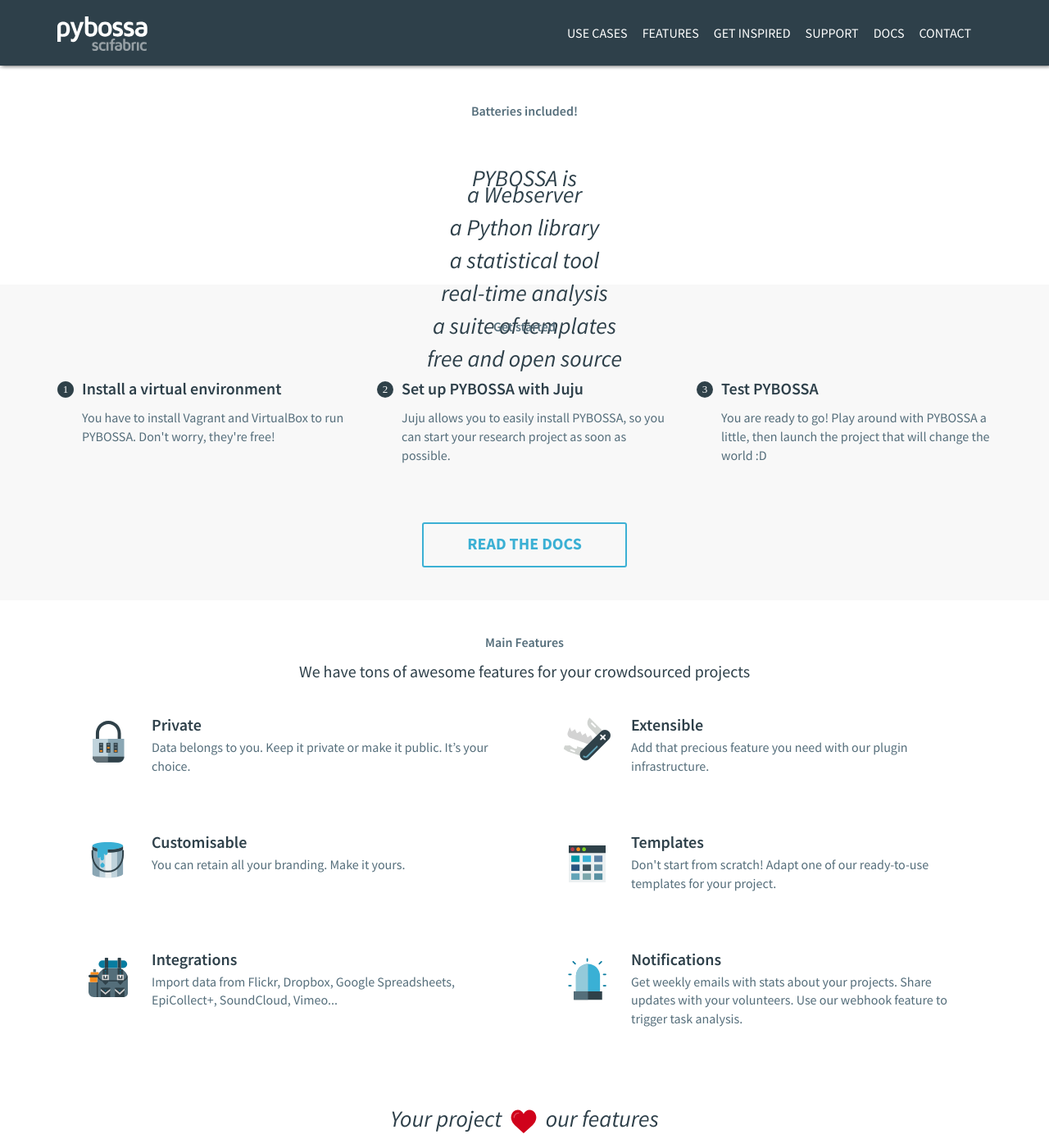
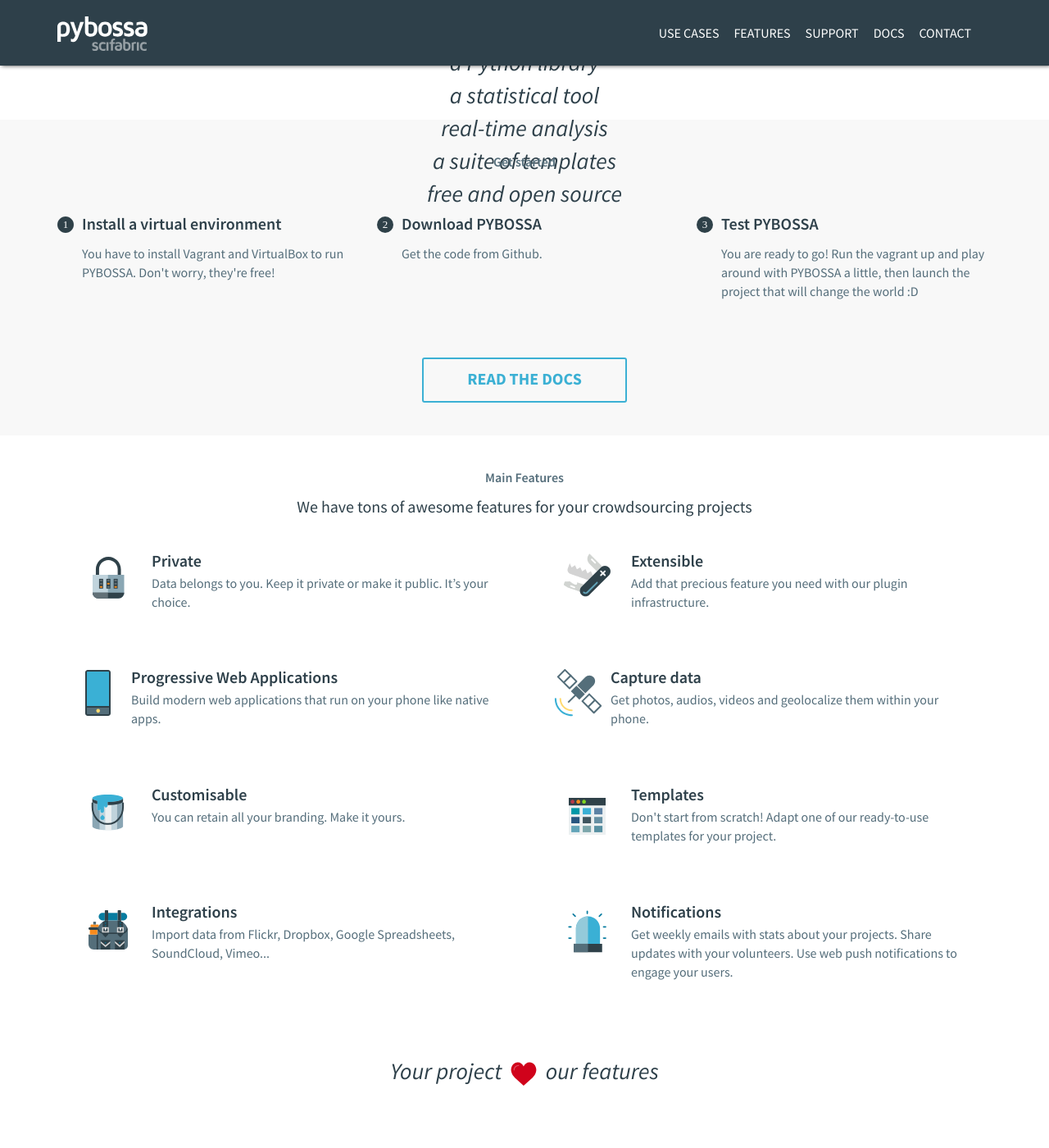
Before and after one commit to Scifabric/pybossa.github.io, a Jekyll site: the page built from index.html, in a window 1280 px wide and 1400 px high, scrolled down 970 px. Shown: the whole window at 82% size. Built offline with Jekyll 4.4.1, drawn with Linux system fonts in a browser that asks for light colours; nearby versions of some CDN libraries; comment, search, counter and statistics services are not loaded; a style sheet for code colours, icons or effects is not loaded; some of the changed text lies outside the part shown.

Commit message:
New updates.

```diff
--- a/_includes/navbar.html
+++ b/_includes/navbar.html
@@ -14,7 +14,7 @@
                 <ul class="nav navbar-nav navbar-right">
                     <li {% if page.active == 'usecases'%} class="active" {% endif %}><a href="/usecases/">Use Cases</a></li>
                     <li {% if page.active == 'features'%} class="active" {% endif %}><a href="/features/">Features</a></li>
-                    <li {% if page.active == 'getinspired'%} class="active" {% endif %}><a href="/getinspired/">Get inspired</a></li>
+                    <!--<li {% if page.active == 'getinspired'%} class="active" {% endif %}><a href="/getinspired/">Get inspired</a></li>-->
                     <li {% if page.active == 'support'%} class="active" {% endif %}><a href="/support/">Support</a></li>
                     <li {% if page.active == 'docs'%} class="active" {% endif %}><a href="https://docs.pybossa.com">Docs</a></li>
                     <li {% if page.active == 'contact'%} class="active" {% endif %}><a href="/contact/">Contact</a></li>
--- a/index.html
+++ b/index.html
@@ -18,14 +18,11 @@
     </div>
 </div>
 
-<div class="container-fluid greybanner" style="padding-top:40px;">
+<div class="container-fluid greybanner" style="background: white;">
     <div class="container">
         <div class="row">
             <div class="col-md-8 col-md-offset-2">
-                <h2>Support PYBOSSA's development</h2>
-                <p class="lead">PYBOSSA is an open source project. Its ongoing development is made possible thanks to the support of clients and some awesome backers.
-                If you'd like to join them, check out Scifabric's Patreon campaign.</p>
-                <a class="btn btn-default btn-lg btn-white" href="https://patreon.com/scifabric">Become a patron</a>
+                <a class="btn btn-default btn-lg btn-white" href="https://scifabric.com/pricing" style="width:auto;">Get professiona support for PYBOSSA</a>
             </div>
         </div>
     </div>
@@ -85,8 +82,8 @@
                     </div>
 
                     <div class="media-body">
-                        <p class="list">Set up PYBOSSA with Juju</p>
-                        <p class="list-text">Juju allows you to easily install PYBOSSA, so you can start your research project as soon as possible.</p>
+                        <p class="list">Download PYBOSSA</p>
+                        <p class="list-text">Get the code from Github.</p>
                     </div>
                 </div>
             </div>
@@ -99,7 +96,7 @@
 
                     <div class="media-body">
                         <p class="list">Test PYBOSSA</p>
-                        <p class="list-text">You are ready to go! Play around with PYBOSSA a little, then
+                        <p class="list-text">You are ready to go! Run the vagrant up and play around with PYBOSSA a little, then
                  launch the project that will change the world :D</p>
                     </div>
                 </div>
@@ -115,7 +112,7 @@
 </div>
 <div id="features-anchor" class="container features">
     <p class="title wow fadeInDown">Main Features</p>
-    <p class="claim wow fadeInDown">We have tons of awesome features for your crowdsourced projects</p>
+    <p class="claim wow fadeInDown">We have tons of awesome features for your crowdsourcing projects</p>
     <div class="row">
         <div class="col-sm-6 col-md-6">
             <div class="media wow fadeInUp">
@@ -143,9 +140,38 @@
                 </div>
             </div>
         </div>
+    </div>
+    <div class="row">
+        <div class="col-sm-6 col-md-6">
+            <div class="media wow fadeInUp">
+                <div class="media-left">
+                    <img class="media-object" src="{{site.cdn}}/assets/img/Importspeed.svg" alt="Phone">
+                </div>
+
+                <div class="media-body">
+                    <h4 class="media-heading">Progressive Web Applications</h4>
+                    <p class="media-description">Build modern web applications that run on your phone like native apps.</p>
+                </div>
+            </div>
+        </div>
+
+        <div class="col-sm-6 col-md-6">
+            <div class="media wow fadeInUp">
+                <div class="media-left">
+                    <img class="media-object" src="{{site.cdn}}/assets/img/Satellite.svg" alt="Satellite">
+
+                </div>
+
+                <div class="media-body">
+                    <h4 class="media-heading">Capture data</h4>
+                    <p class="media-description">Get photos, audios, videos and geolocalize them within your phone.</p>
+                </div>
+            </div>
+        </div>
 
 
     </div>
+
     <div class="row">
         <div class="col-sm-6 col-md-6">
             <div class="media wow fadeInUp">
@@ -182,7 +208,7 @@
 
                 <div class="media-body">
                     <h4 class="media-heading">Integrations</h4>
-                    <p class="media-description">Import data from Flickr, Dropbox, Google Spreadsheets, EpiCollect+, SoundCloud, Vimeo...</p>
+                    <p class="media-description">Import data from Flickr, Dropbox, Google Spreadsheets, SoundCloud, Vimeo...</p>
                 </div>
             </div>
         </div>
@@ -195,7 +221,7 @@
 
                 <div class="media-body">
                     <h4 class="media-heading">Notifications</h4>
-                    <p class="media-description">Get weekly emails with stats about your projects. Share updates with your volunteers. Use our webhook feature to trigger task analysis.</p>
+                    <p class="media-description">Get weekly emails with stats about your projects. Share updates with your volunteers. Use web push notifications to engage your users.</p>
                 </div>
             </div>
         </div>
--- a/support/index.html
+++ b/support/index.html
@@ -9,7 +9,7 @@
     <div class="container">
         <div class="row">
             <div class="col-md-12">
-                <h1>Support</h1>
+                <h1>Get professional support</h1>
             </div>
         </div>
     </div>
```
Also changed, not shown: usecases/index.html (+4 -3 lines), assets/img/Satellite.svg, assets/img/case-raspberry.svg.
